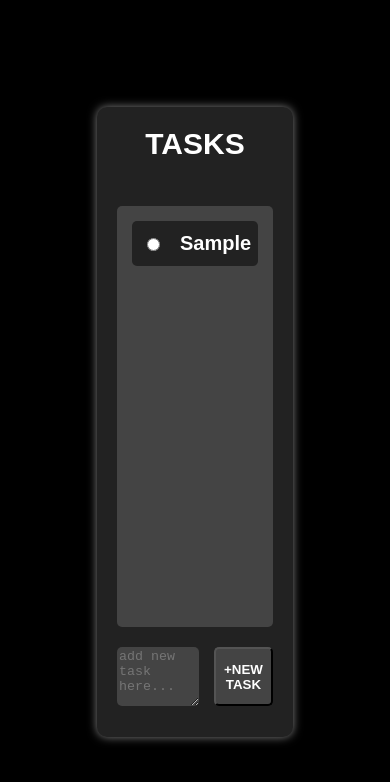
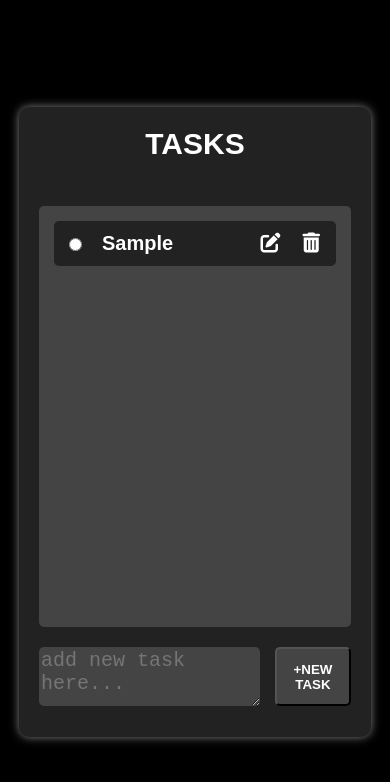
Before and after one commit to AnandBhalla/ToDo-list, a plain HTML site: page index.html in a window 390 px wide. Both pictures are taken after typing "Sample" into the empty fields and a click on the button "+NEW TASK". Drawn offline with Linux system fonts and the light colour scheme.

Commit message:
commit101

```diff
--- a/script.js
+++ b/script.js
@@ -10,17 +10,29 @@ addButton.addEventListener("click", (e) => {
         }
         let card = document.createElement("div");
         card.className = "list-task";
-  let html = `
-    <input type="radio" class="done">
+        let html = `<input type="radio" class="done">
                     <div class="task-title"><h1>${task}</h1></div>
-    <button class="delete"><i class="fa-solid fa-trash-can"></i></button>
-  `;
+                    <button class="edit"><i class="fa-solid fa-pen-to-square"></i></button>
+                    <button class="delete"><i class="fa-solid fa-trash-can"></i></button>`;
         card.innerHTML = html;
         list.append(card);
         textInput.value = "";
+
   card.querySelector(".delete").addEventListener("click",(e)=>{
         card.remove()
   });
+
+  card.querySelector(".edit").addEventListener("click",(e)=>{
+      textInput.value=card.querySelector(".task-title").innerText
+      addButton.innerText="Edit Task"
+      addButton.addEventListener("click",()=>{
+            card.remove()
+            card.querySelector(".task-title").innerText=textInput.value
+            textInput.value=""
+            addButton.innerText="+NEW TASK"
+      })
+});
+
   card.querySelector(".done").addEventListener("click",(e)=>{
         card.querySelector("h1").style.textDecoration = "line-through";
         card.querySelector("h1").style.color = "grey";
--- a/styles.css
+++ b/styles.css
@@ -70,6 +70,14 @@ body{
     font-size: 20px;
     margin-left: auto;
 }
+.list-task .edit {
+    background: none;
+    border: none;
+    cursor: pointer;
+    color: white;
+    font-size: 20px;
+    margin-left: auto;
+}
 .addtask{
     height: 10%;
     display: flex;
@@ -82,6 +90,7 @@ body{
     width: 90%;
     background-color: #444;
     border-radius: 5px;
+    font-size: 20px;
 }
 .addtask button{
     color: white;
@@ -91,3 +100,12 @@ body{
     cursor: pointer;
     background-color: #444;
 }
+
+@media only screen and (max-width: 768px) {
+    .container {
+      width: 80%;
+    }
+    h1 {
+      font-size: 1.5em;
+    }
+  }
```
Lines whose indentation alone changed are shown as unchanged.
